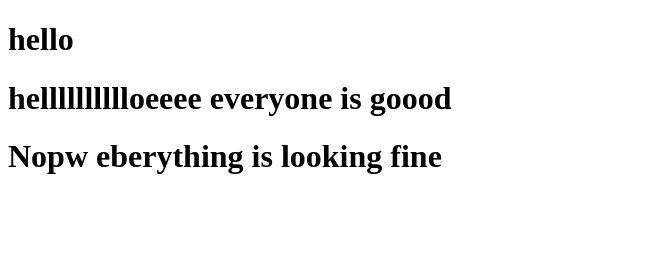
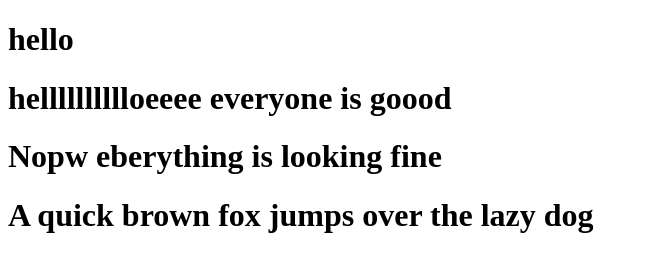
Before and after one commit to Suleman1911/test, a plain HTML site: page index.html in a window 1280 px wide. Shown: the whole page, without its empty margins (0-648 px from the left). Drawn offline with Linux system fonts and the light colour scheme.

Commit message:
initial commit

```diff
--- a/index.html
+++ b/index.html
@@ -10,5 +10,6 @@
 
     <h1>helllllllllloeeee             everyone              is goood </h1>
     <h1>Nopw eberything is looking fine</h1>
+    <h1>A quick brown fox jumps over the lazy dog</h1>
 </body>
 </html>
```
